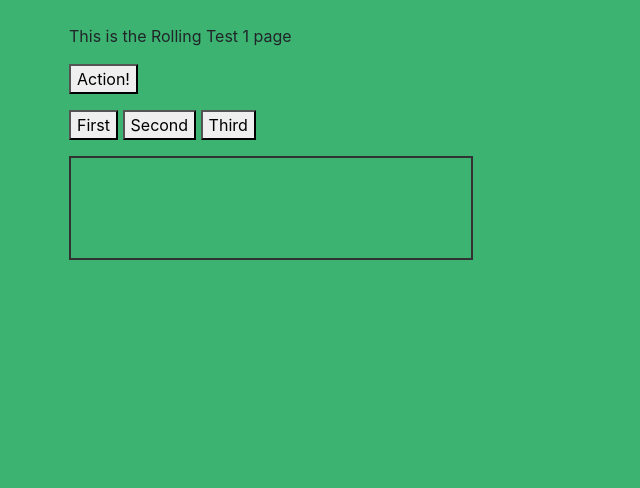
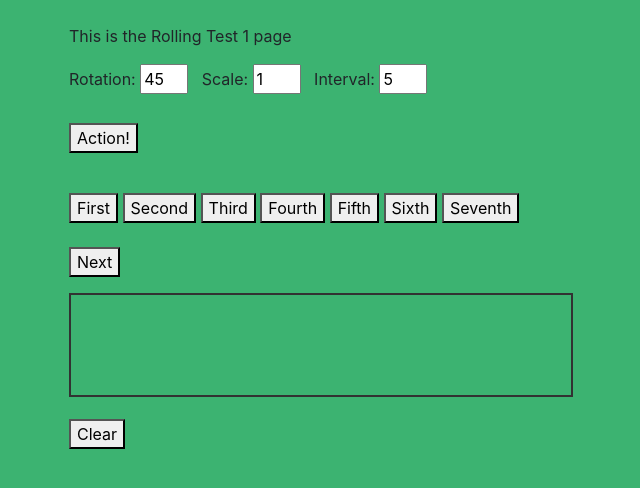
Before and after one commit to WillAnderson1339/Dice, a Django app: page /roll_1 in a window 1280 px wide. Shown: the part 56-544 px from the top of the page, without its empty margins (16-656 px from the left). Run offline with Django 5.2, Linux system fonts and the light colour scheme; some libraries are stand-ins or nearby versions.

Commit message:
Dice rolling test 1 pretty good - almost done MVP

```diff
--- a/dice/DiceApp/static/js/rolling_1_utils.js
+++ b/dice/DiceApp/static/js/rolling_1_utils.js
@@ -1,37 +1,258 @@
+const timerInterval = 150;
+const diceShakeInterval = 1000;
+var tickCount = 1;
+const tickMax = 11;
+var dieToDraw = "dice_smile";
+const numDieFaces = 6;
+intervalId = 0;     // used for the clearInterval function
+
+diceSound_shake = "";
+diceSound_roll1 = "";
+diceSound_roll2 = "";
+diceSound_roll3 = "";
+diceSound_rolling = "";
+
+movementVars = {
+    x : 10,
+    y : 10,
+    x_delta : 96,
+    y_delta : 32,
+    rotation : 0,
+    rotation_delta: 45,
+    scale : 2,
+    interval : 3
+};
+
+$( document ).ready(function() {
+    //console.log( "Ready!" );
+
+    // load the sounds
+    diceSound_shake = document.getElementById("dice_shake_1");
+    diceSound_roll1 = document.getElementById("dice_roll_1");
+    diceSound_roll2 = document.getElementById("dice_roll_2");
+    diceSound_roll3 = document.getElementById("dice_roll_3");
+
+    // initialize the variables
+    initVars();
+});
+
+function initVars() {
+    rotation = Number($('#rotation').val());
+    scale = Number($('#scale').val());
+    interval = Number($('#interval').val());
+
+    movementVars.x = 10;
+    movementVars.y = 10;
+    movementVars.x_delta = 32;
+    movementVars.y_delta = 0;
+    movementVars.rotation = 0;
+    movementVars.rotation_delta = rotation;
+    movementVars.scale = scale;
+    movementVars.interval = interval;
+
+    tickCount = -1;
+    dieToDraw = "dice_smile";
+}
+
 /*/
 Draws an image with rotation and scaling
 /*/
-function drawImage(ctx, img, x, y, angle = 0, scale = 1){
+function drawImage(ctx, img, x, y, degrees = 0, scale = 1){
   ctx.save();
   ctx.translate(x + img.width * scale / 2, y + img.height * scale / 2);
-  ctx.rotate(angle);
+  ctx.rotate((degrees * Math.PI) / 180);
   ctx.translate(- x - img.width * scale / 2, - y - img.height * scale / 2);
   ctx.drawImage(img, x, y, img.width * scale, img.height * scale);
   ctx.restore();
 }
 
-function Action() {
-    console.log("Action!")
+function clearImage(ctx, img, x, y, degrees = 0, scale = 1){
+  ctx.save();
+  ctx.translate(x + img.width * scale / 2, y + img.height * scale / 2);
+  ctx.rotate((degrees * Math.PI) / 180);
+  ctx.translate(- x - img.width * scale / 2, - y - img.height * scale / 2);
+  // the +/- adjustment accounts for shadows left (not cleared) - maybe due to rounding or the difference between images and fill rects?
+  ctx.clearRect(x-1, y-1, (img.width * scale) +2, (img.height * scale) +2);
+  ctx.restore();
 }
 
-function First() {
-  var c = document.getElementById("canvas_1");
-  var ctx = c.getContext("2d");
-  var img = document.getElementById("dice_smile");
-  ctx.drawImage(img,10,10);
+function updateMovementVars() {
+    console.log("[updateMovementVars]");
+
+    movementVars.x += movementVars.x_delta;
+    movementVars.y += movementVars.y_delta;
+    movementVars.rotation += movementVars.rotation_delta;
+
+    console.log(movementVars)
 }
 
-function Second() {
-  var c = document.getElementById("canvas_1");
-  var ctx = c.getContext("2d");
-  var img = document.getElementById("dice_mad");
-  //ctx.drawImage(img,100,10);
-  drawImage(ctx, img, 100, 10, 45, 2)
+/*/  No longer used
+
+function timer_func(timerId) {
+
+    if (tickCount < tickMax) {
+        updateMovementVars();
+
+        draw();
+
+        // reset the timer
+        tickCount += 1;
+        setTimeout(timer_func, timerInterval, timerId);
+    }
+}
+/*/
+
+function draw(drawNewImage = true) {
+    c = document.getElementById("canvas_1");
+    ctx = c.getContext("2d");
+    img = document.getElementById(dieToDraw);
+
+    //console.log("  draw() x = ", movementVars.x, " y = ", movementVars.y, " rotation = ", movementVars.rotation, " scale = ", movementVars.scale)
+    if (drawNewImage) {
+        drawImage(ctx, img, movementVars.x, movementVars.y, movementVars.rotation, movementVars.scale)
+    }
+    else {
+        clearImage(ctx, img, movementVars.x, movementVars.y, movementVars.rotation, movementVars.scale)
+    }
 }
 
-function Third() {
-  var c = document.getElementById("canvas_1");
-  var ctx = c.getContext("2d");
-  var img = document.getElementById("dice_frown");
-  ctx.drawImage(img,200,10);
+
+function Action() {
+    // play the audio
+    diceSound_shake.play();
+
+    // clear the table and reset the vars
+    Clear();
+
+    // pick a dice sound and set a timer to start the rolling (to allow the shake sound to complete)
+    diceSound_rolling = PickDiceSound();
+    id1 = setTimeout(StartRoll, diceShakeInterval, 1);
 }
+
+function PickDiceSound() {
+    diceChoice = Math.floor(Math.random() * 3) + 1;
+
+    diceChoice = 3;
+
+    switch (diceChoice) {
+        case 1:
+            diceSound = diceSound_roll1;
+            break;
+        case 2:
+            diceSound = diceSound_roll2;
+            break;
+        case 3:
+            diceSound = diceSound_roll3;
+            break;
+        default:
+            diceSound = diceSound_roll1;
+            break;
+    }
+
+    return diceSound;
+}
+
+function StartRoll() {
+//    id1 = setTimeout(timer_func, timerInterval, 1);
+    intervalId = setInterval(ShowNextDie, timerInterval, 1);
+}
+
+function ShowNextDie() {
+    //console.log("tickCount = ", tickCount, " remainder = ", (tickCount + 2) % numDieFaces)
+
+    diceSound_rolling.play();
+
+    // tickCount starts at -1 and we want numbers 0-5
+    switch ((tickCount + 1) % numDieFaces) {
+        case 0:
+            dieName = "dice_smile";
+            break;
+        case 1:
+            dieName = "dice_mad";
+            break;
+        case 2:
+            dieName = "dice_frown";
+            break;
+        case 3:
+            dieName = "dice_wink";
+            break;
+        case 4:
+            dieName = "dice_grim";
+            break;
+        case 5:
+            dieName = "dice_sad";
+            break;
+        default:
+            dieName = "dice_smile";
+    }
+
+    ShowSingleDie(dieName);
+
+    if (tickCount >= tickMax) {
+        clearInterval(intervalId);
+        diceSound_rolling.pause();
+    }
+}
+
+function ShowSingleDie(diceName) {
+    dieToDraw = diceName
+    var img = document.getElementById(dieToDraw);
+    rotation = Number($('#rotation').val());
+    scale = Number($('#scale').val());
+    interval = Number($('#interval').val());
+
+    //console.log("tickCount = ", tickCount, " interval = ", movementVars.interval, " result = ", Math.floor(tickCount / movementVars.interval), "even", Math.floor(tickCount / movementVars.interval) % 2 );
+
+    // clears the previous image (before we update the location variables)
+    draw(false);
+
+    if (tickCount == -1) {
+        movementVars.interval = interval;
+        movementVars.x = 10;
+        movementVars.x_delta = (img.width * scale) * 1.25;
+        movementVars.y = 10;
+        movementVars.y_delta = (img.height * scale) * .25;
+        movementVars.rotation = 0;
+        movementVars.scale = scale;
+    }
+    else {
+        movementVars.interval = interval;
+        // if tick count divided by interval is even move down else move up
+        if (Math.floor(tickCount / movementVars.interval) % 2 == 0) {
+            dir = 1;
+            //console.log(" positive")
+        }
+        else {
+            dir = -1;
+            //console.log(" negative")
+        }
+
+        movementVars.x += movementVars.x_delta;
+        movementVars.x_delta = (img.width * scale) * 1.25;
+        movementVars.y += movementVars.y_delta * dir;
+        movementVars.y_delta = (img.height * scale) * .25;
+        movementVars.rotation += rotation;
+        movementVars.scale = scale;
+    }
+
+    //console.log("image width = ", img.width, " scale = ", scale, " delta = ", movementVars.x_delta);
+    //console.log(movementVars);
+
+    draw();
+
+    tickCount += 1;
+    /*/
+    if (tickCount >= tickMax) {
+        tickCount = 1;
+    }
+    /*/
+}
+
+
+function Clear() {
+    c = document.getElementById("canvas_1");
+    ctx = c.getContext("2d");
+
+    ctx.clearRect(0, 0, c.width,c.height);
+    initVars();
+}
--- a/dice/DiceApp/templates/base.html
+++ b/dice/DiceApp/templates/base.html
@@ -9,6 +9,8 @@
       {% endblock %}
     </title>
     <link rel="stylesheet" href="https://stackpath.bootstrapcdn.com/bootstrap/4.3.1/css/bootstrap.min.css"  rel="stylesheet" />
+    {% load static %}
+    <link rel="icon" type="image/x-icon" href="{% static 'images/Dice App Ico.png' %}">
   </head>
   <body>
     <nav class="navbar navbar-expand-lg navbar-light bg-light">
@@ -28,8 +30,8 @@
         </ul>
       </div>
     </nav>
-    <div class="container">{% block content %} {% endblock %}</div>
     <script src="https://code.jquery.com/jquery-3.3.1.slim.min.js"></script>
     <script src="https://stackpath.bootstrapcdn.com/bootstrap/4.3.1/js/bootstrap.bundle.min.js" ></script>
+    <div class="container">{% block content %} {% endblock %}</div>
   </body>
 </html>
--- a/dice/DiceApp/templates/rolling_test_1.html
+++ b/dice/DiceApp/templates/rolling_test_1.html
@@ -8,23 +8,52 @@
 <script src="{% static 'js/utils.js' %}"></script>
 <script src="{% static 'js/rolling_1_utils.js' %}"></script>
 
+<!-- dice images -->
 <div hidden>
-<img id="dice_smile" src="{% static 'images/Dice Faces - 1 - Smile - v1 resize.png' %}" alt="Dice Smile Image" width="32" height="32">
-<img id="dice_mad" src="{% static 'images/Dice Faces - 2 - Mad - v1 resize.png' %}" alt="Dice Mad Image" width="32" height="32">
-<img id="dice_frown" src="{% static 'images/Dice Faces - 3 - Frown - v1 resize.png' %}" alt="Dice Frown Image" width="32" height="32">
+    <img id="dice_smile" src="{% static 'images/Dice Faces - 1 - Smile - v1 resize.png' %}" alt="Dice Smile Image" width="32" height="32">
+    <img id="dice_mad" src="{% static 'images/Dice Faces - 2 - Mad - v1 resize.png' %}" alt="Dice Mad Image" width="32" height="32">
+    <img id="dice_frown" src="{% static 'images/Dice Faces - 3 - Frown - v1 resize.png' %}" alt="Dice Frown Image" width="32" height="32">
+    <img id="dice_wink" src="{% static 'images/Dice Faces - 4 - Wink - v1 resize.png' %}" alt="Dice Wink Image" width="32" height="32">
+    <img id="dice_grim" src="{% static 'images/Dice Faces - 5 - Grim - v1 resize.png' %}" alt="Dice Grim Image" width="32" height="32">
+    <img id="dice_sad" src="{% static 'images/Dice Faces - 6 - Sad - v1 resize.png' %}" alt="Dice Sad Image" width="32" height="32">
 </div>
 
-<p><button onclick="Action()">Action!</button></p>
+<!-- dice sounds -->
+<div hidden>
+    <audio id="dice_shake_1"><source src="{% static 'sounds/diceshake-90280.mp3' %}" type="audio/mpeg">audio not supported</audio>
+    <audio id="dice_roll_1" loop><source src="{% static 'sounds/dice-142528.mp3' %}" type="audio/mpeg">audio not supported</audio>
+    <audio id="dice_roll_2"><source src="{% static 'sounds/dice_roll-96878.mp3' %}" type="audio/mpeg">audio not supported</audio>
+    <audio id="dice_roll_3"><source src="{% static 'sounds/diceland-90279.mp3' %}" type="audio/mpeg">audio not supported</audio>
+</div>
+
+<div>
+    <label for="rotation">Rotation:</label>
+    <input type="number" id="rotation" name="scale" value="45" size = "3" min = "0" max = "360" step = "1" style="width: 3em">&nbsp&nbsp
+    <label for="scale">Scale:</label>
+    <input type="number" id="scale" name="scale" value="1" size = "3" min = "0" max = "10" style="width: 3em">&nbsp&nbsp
+    <label for="interval">Interval:</label>
+    <input type="number" id="interval" name="interval" value="5" size = "3" min = "0" max = "10" style="width: 3em"><br><br>
+    <p>
+        <button onclick="Action()">Action!</button>
+    </p>
+    <br />
+</div>
 
 <p>
-    <button onclick="First()">First</button>
-    <button onclick="Second()">Second</button>
-    <button onclick="Third()">Third</button>
+    <button onclick="ShowSingleDie('dice_smile')">First</button>
+    <button onclick="ShowSingleDie('dice_mad')">Second</button>
+    <button onclick="ShowSingleDie('dice_frown')">Third</button>
+    <button onclick="ShowSingleDie('dice_wink')">Fourth</button>
+    <button onclick="ShowSingleDie('dice_grim')">Fifth</button>
+    <button onclick="ShowSingleDie('dice_sad')">Sixth</button>
+    <button onclick="ShowSingleDie('dice_smile')">Seventh</button>
+    <br /><br />
+    <button onclick="ShowNextDie()">Next</button>
 </p>
 
-<canvas id="canvas_1" width="400" height="100" style="border:2px solid #323232;">
-Your browser does not support the HTML canvas tag.
-</canvas>
+<canvas id="canvas_1" width="500" height="100" style="border:2px solid #323232;">canvas tag not supported.</canvas>
+<br />
 
+<button onclick="Clear()" style="margin-top:1em;">Clear</button>
 
 {% endblock %}
```
Also changed, not shown: dice/DiceApp/static/images/Dice App Ico.png (added), 13 other files.
